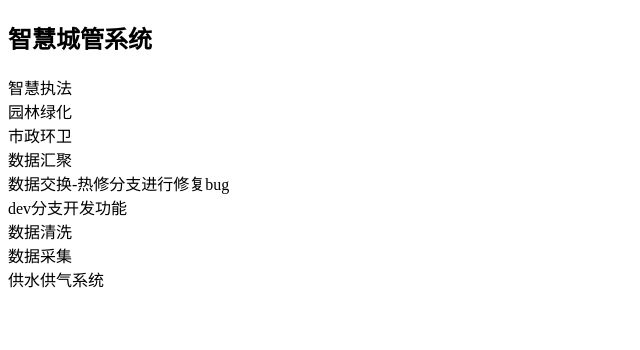
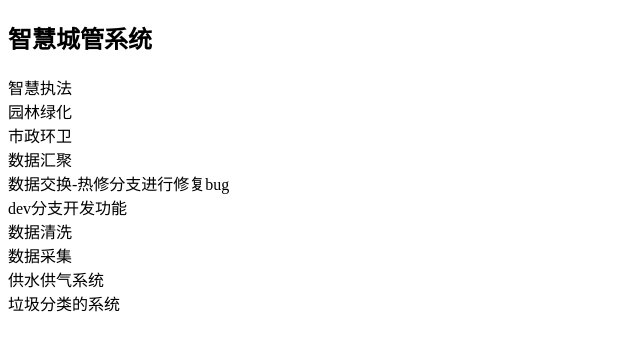
Before and after one commit to kraws1/git_demo3, a plain HTML site: page index.html in a window 1280 px wide. Shown: the whole page, without its empty margins (0-640 px from the left). Drawn offline with Linux system fonts and the light colour scheme.

Commit message:
new modify

```diff
--- a/index.html
+++ b/index.html
@@ -19,5 +19,6 @@
 <div>数据清洗</div>
 <div>数据采集</div>
 <div>供水供气系统</div>
+<div>垃圾分类的系统</div>
 </body>
 </html>
```
